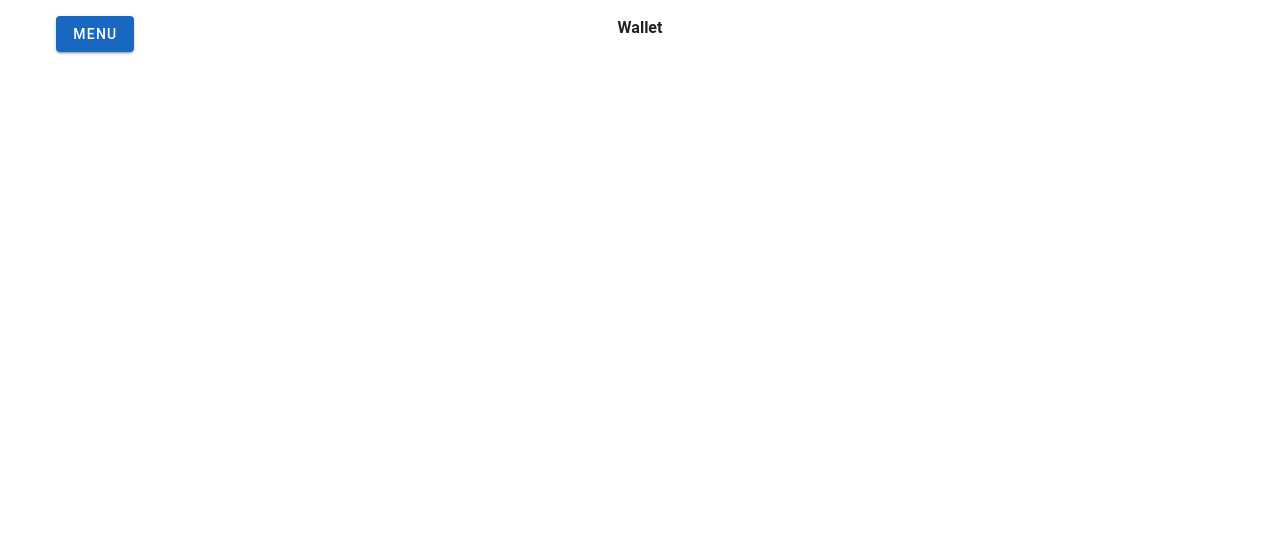
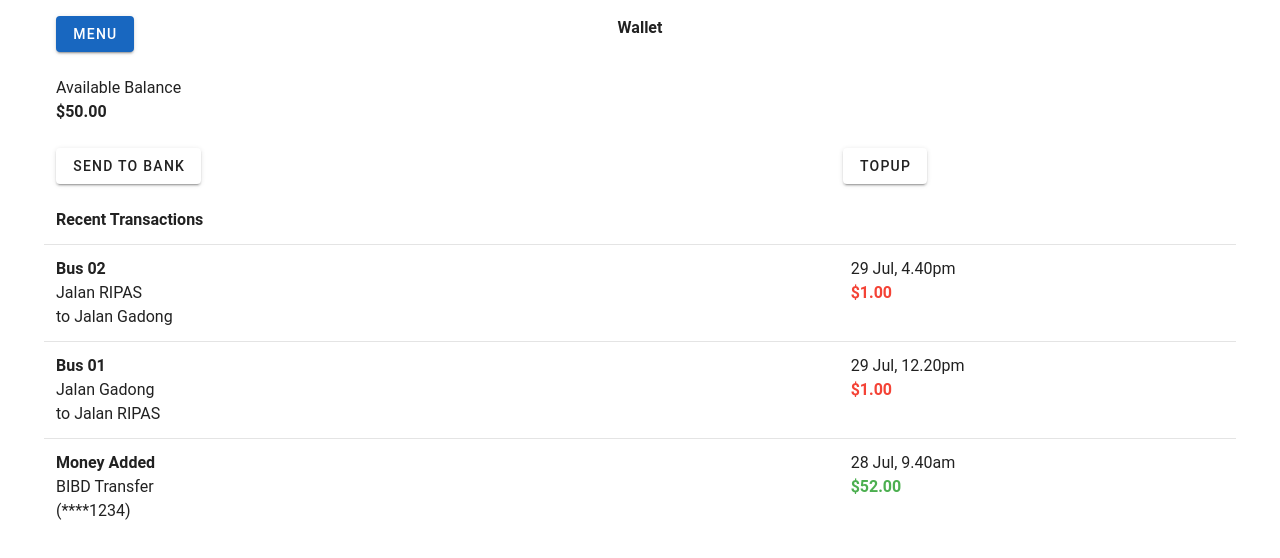
Before and after one commit to NoneyMN/BN-Bus, a Nuxt app: page /passenger/wallet in a window 1280 px wide. Shown: the top 558 px of the page. Built offline with nearby package versions, Linux system fonts and the light colour scheme.

Commit message:
added wallet page content

```diff
--- a/pages/passenger/wallet.vue
+++ b/pages/passenger/wallet.vue
@@ -9,5 +9,58 @@
       </v-col>
       <v-spacer></v-spacer>
     </v-row>
+    <v-row>
+      <v-col>
+        <p>Available Balance</p>
+        <h4>$50.00</h4>
+      </v-col>
+    </v-row>
+    <v-row>
+      <v-col>
+        <v-btn>Send to bank</v-btn>
+      </v-col>
+      <v-spacer></v-spacer>
+      <v-col>
+        <v-btn>Topup</v-btn>
+      </v-col>
+    </v-row>
+    <v-row>
+      <v-col>
+        <h4>Recent Transactions</h4>
+      </v-col>
+    </v-row>
+    <v-row>
+      <v-divider></v-divider>
+      <v-col cols="8">
+        <h4>Bus 02</h4>
+        <p>Jalan RIPAS<br />to Jalan Gadong</p>
+      </v-col>
+      <v-col cols="4">
+        <p>29 Jul, 4.40pm</p>
+        <h4 class="text-red">$1.00</h4>
+      </v-col>
+    </v-row>
+    <v-row>
+      <v-divider></v-divider>
+      <v-col cols="8">
+        <h4>Bus 01</h4>
+        <p>Jalan Gadong<br />to Jalan RIPAS</p>
+      </v-col>
+      <v-col cols="4">
+        <p>29 Jul, 12.20pm</p>
+        <h4 class="text-red">$1.00</h4>
+      </v-col>
+    </v-row>
+    <v-row>
+      <v-divider></v-divider>
+      <v-col cols="8">
+        <h4>Money Added</h4>
+        <p>BIBD Transfer<br />(****1234)</p>
+      </v-col>
+      <v-col cols="4">
+        <p>28 Jul, 9.40am</p>
+        <h4 class="text-green">$52.00</h4>
+      </v-col>
+    </v-row>
   </v-container>
 </template>
```
